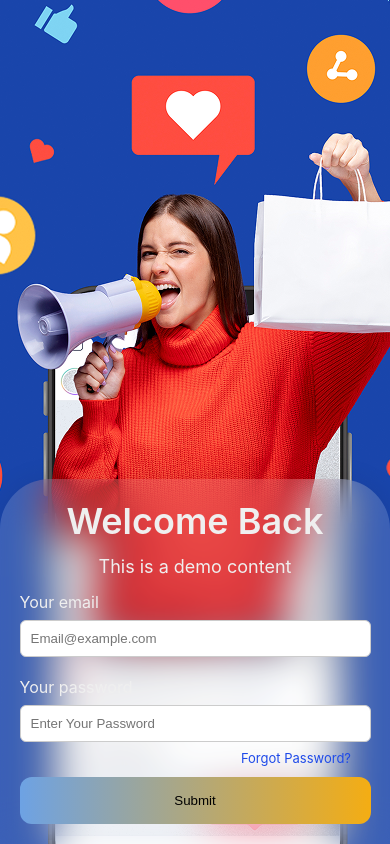
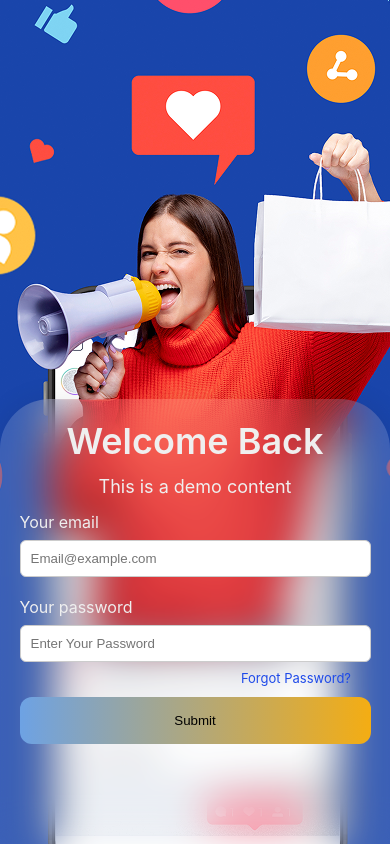
Before and after one commit to adharshSciPy/AdEarn, a React (Create React App) app in the folder client/: page / in a window 390 px wide. Built offline with nearby package versions, Linux system fonts and the light colour scheme.

Commit message:
adearn-7

```diff
--- a/client/src/pages/user/Login/userlogin.module.css
+++ b/client/src/pages/user/Login/userlogin.module.css
@@ -179,7 +179,7 @@ justify-content: space-between;
   height: max-content;
   width: 100%;
   margin: 0;
-  padding-bottom: 20px;
+  padding-bottom: 100px;
   padding-top: 20px;
   background: rgba(255, 255, 255, 0.15); /* Light glass effect */
   backdrop-filter: blur(20px);
```
